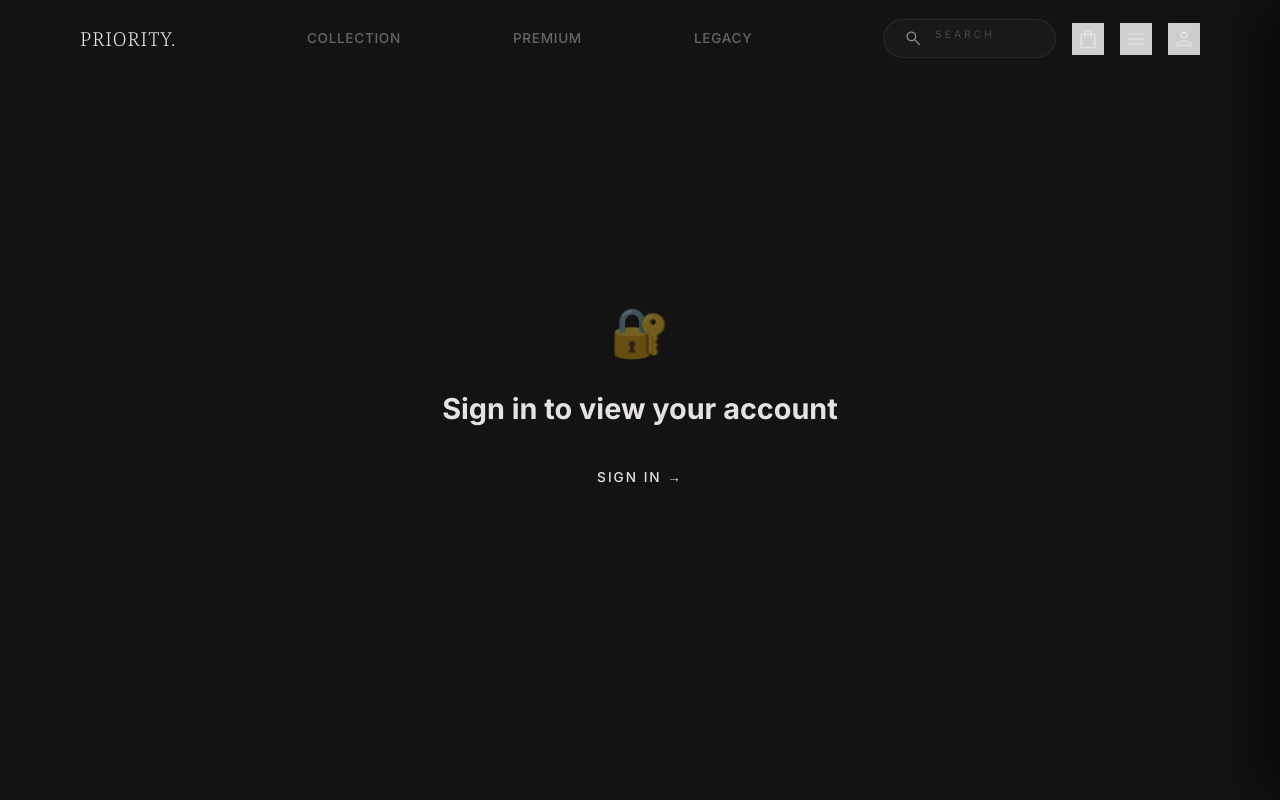
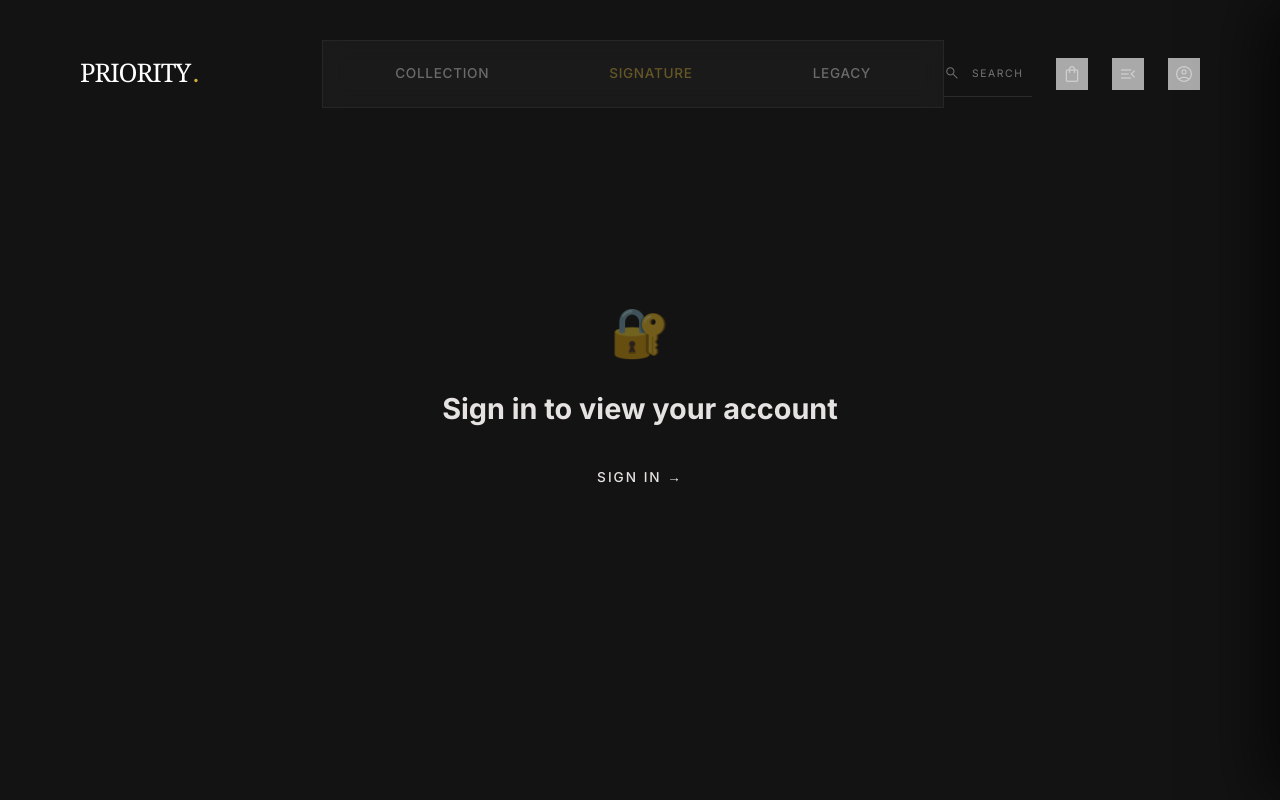
Before and after one commit to himanshuth87/EcommerceWebsite, a React (Vite) app: page /account in a window 1280 px wide. Shown: the top 800 px of the page. Built offline with nearby package versions, Linux system fonts and the light colour scheme; no server answers.

Commit message:
UI: Overhauled Navbar with premium 'Digital Atelier' aesthetic

```diff
--- a/src/layouts/Navbar.css
+++ b/src/layouts/Navbar.css
@@ -1,20 +1,19 @@
+/* Digital Atelier Navigation */
 .navbar-atelier {
   position: fixed;
   top: 0;
   left: 0;
   width: 100%;
-  padding: 12px 0;
   z-index: 1000;
-  transition: all 0.5s var(--transition-standard);
-  border-bottom: 1px solid transparent;
+  padding: 40px 0;
+  transition: all 0.8s cubic-bezier(0.19, 1, 0.22, 1);
 }
 
 .navbar-atelier.scrolled {
-  padding: 8px 0;
-  background: rgba(var(--surface-container-low-rgb), 0.7);
-  backdrop-filter: blur(30px);
-  -webkit-backdrop-filter: blur(30px);
-  border-bottom: 1px solid rgba(var(--on-background-rgb), 0.05);
+  padding: 16px 0;
+  background: rgba(10, 10, 10, 0.6);
+  backdrop-filter: blur(30px) saturate(1.8);
+  border-bottom: 1px solid rgba(255, 255, 255, 0.03);
 }
 
 .navbar-inner {
@@ -23,177 +22,208 @@
   align-items: center;
 }
 
+.nav-left {
+  flex: 1;
+}
+
 .atelier-logo {
-  font-size: 1.2rem;
-  letter-spacing: 4px;
-  color: var(--on-background);
-  font-weight: 900;
+  font-family: 'Noto Serif', serif;
+  font-size: 1.6rem;
+  letter-spacing: -0.04em;
+  color: #fff;
+  font-weight: 400;
+  text-decoration: none;
+  display: inline-flex;
+  align-items: center;
+}
+
+.atelier-logo .gold-dot {
+  color: #d4af37;
+  font-family: 'Inter', sans-serif;
+  margin-left: 2px;
+}
+
+/* Floating Center Nav */
+.nav-center {
+  background: rgba(255, 255, 255, 0.03);
+  padding: 6px 32px;
+  border: 1px solid rgba(255, 255, 255, 0.05);
+  backdrop-filter: blur(10px);
+  scale: 1;
+  transition: all 0.6s cubic-bezier(0.19, 1, 0.22, 1);
+}
+
+.navbar-atelier.scrolled .nav-center {
+  padding: 4px 28px;
+  background: transparent;
+  border-color: transparent;
+  backdrop-filter: none;
 }
 
 .nav-list {
   display: flex;
-  gap: 32px;
+  gap: 40px;
+  list-style: none;
+  padding: 0;
+  margin: 0;
 }
 
 .nav-item {
-  color: var(--on-surface-variant);
-  transition: var(--transition-standard);
-  font-weight: 500;
-  letter-spacing: 2px;
+  font-size: 0.65rem;
+  letter-spacing: 0.25em;
   text-transform: uppercase;
-  font-size: 0.75rem;
+  color: rgba(255, 255, 255, 0.4);
+  text-decoration: none;
+  font-weight: 600;
+  transition: all 0.4s ease;
+  padding: 12px 0;
   position: relative;
-  padding: 8px 0;
-}
-
-.nav-item::after {
-  content: '';
-  position: absolute;
-  bottom: 0;
-  left: 0;
-  width: 0;
-  height: 1px;
-  background: var(--primary);
-  transition: width 0.6s var(--transition-standard);
 }
 
 .nav-item:hover {
-  color: var(--on-background);
+  color: #fff;
 }
 
-.nav-item:hover::after {
-  width: 100%;
+.nav-item.premium-gold {
+  color: #d4af37;
 }
 
-.premium-gold {
-  color: var(--primary-container);
+.nav-item.premium-gold:hover {
+  color: #f2ca50;
+  text-shadow: 0 0 15px rgba(212, 175, 55, 0.3);
 }
 
 .nav-right {
+  flex: 1;
   display: flex;
+  justify-content: flex-end;
   align-items: center;
-  gap: 16px;
+  gap: 24px;
 }
 
+/* Refined Search */
 .search-box {
   display: flex;
   align-items: center;
   gap: 12px;
-  background: rgba(var(--on-background-rgb), 0.03);
-  padding: 8px 20px;
-  border-radius: 40px;
-  border: 1px solid rgba(var(--on-background-rgb), 0.08);
-  transition: all 0.4s var(--transition-standard);
+  border-bottom: 1px solid rgba(255, 255, 255, 0.1);
+  padding: 4px 0;
+  transition: all 0.4s ease;
 }
 
 .search-box:focus-within {
-  background: rgba(var(--on-background-rgb), 0.05);
-  border-color: rgba(var(--on-background-rgb), 0.2);
-  transform: translateY(-1px);
+  border-bottom-color: #d4af37;
+}
+
+.search-box span {
+  font-size: 1rem;
+  opacity: 0.4;
+  color: #fff;
 }
 
 .search-box input {
   background: transparent;
-  width: 100px;
   border: none;
-  padding: 0;
-  color: var(--on-surface);
-  transition: width 0.6s var(--transition-standard);
   outline: none;
+  color: #fff;
+  font-size: 0.65rem;
+  letter-spacing: 0.15em;
+  width: 60px;
+  transition: width 0.6s cubic-bezier(0.19, 1, 0.22, 1);
+  text-transform: uppercase;
 }
 
 .search-box input:focus {
-  width: 180px;
+  width: 140px;
 }
 
 .icon-btn {
-  background: none;
+  background: transparent;
   border: none;
-  color: var(--on-background);
+  color: #fff;
+  cursor: pointer;
   display: flex;
   align-items: center;
-  justify-content: center;
   position: relative;
-  cursor: pointer;
+  opacity: 0.8;
+  transition: opacity 0.3s;
+}
+
+.icon-btn:hover {
+  opacity: 1;
+}
+
+.icon-btn .material-symbols-outlined {
+  font-size: 1.25rem;
 }
 
 .cart-count {
   position: absolute;
-  top: -8px;
+  top: -6px;
   right: -8px;
-  background: var(--primary);
-  color: var(--on-primary);
-  font-size: 0.6rem;
-  width: 16px;
-  height: 16px;
-  border-radius: 50%;
+  background: #d4af37;
+  color: #000;
+  font-size: 0.5rem;
+  font-weight: 800;
+  width: 14px;
+  height: 14px;
   display: flex;
   align-items: center;
   justify-content: center;
-  font-weight: 700;
+  z-index: 1;
 }
 
+/* Panel Drawer */
 .panel-overlay {
   position: fixed;
   inset: 0;
   z-index: 2000;
-  background: rgba(0, 0, 0, 0.4);
-  backdrop-filter: blur(10px);
+  background: rgba(0, 0, 0, 0.8);
+  backdrop-filter: blur(20px);
 }
 
 .panel-drawer {
   position: absolute;
   top: 0;
   right: 0;
-  width: 400px;
+  width: 500px;
   height: 100%;
-  background: var(--surface-container-lowest);
-  padding: 60px 40px;
+  background: #0d0d0d;
+  padding: 80px 60px;
   display: flex;
   flex-direction: column;
-}
-
-@media (max-width: 480px) {
-  .panel-drawer { width: 100%; }
-}
-
-.panel-top {
-  display: flex;
-  justify-content: flex-end;
-  margin-bottom: 80px;
 }
 
 .panel-links {
   display: flex;
   flex-direction: column;
-  gap: 32px;
+  gap: 40px;
+  margin-top: 40px;
 }
 
 .panel-link {
-  font-size: 2.5rem;
-  color: var(--on-background);
-  transition: var(--transition-fast);
-  background: transparent;
-  border: none;
-  text-align: left;
-  cursor: pointer;
+  font-family: 'Noto Serif', serif;
+  font-size: 3rem;
+  color: #fff;
+  text-decoration: none;
+  transition: all 0.5s cubic-bezier(0.19, 1, 0.22, 1);
+  opacity: 0.3;
 }
 
 .panel-link:hover {
+  opacity: 1;
   padding-left: 20px;
-  color: var(--primary);
 }
 
 .admin-link {
-  color: #ff5555 !important;
+  color: #d4af37 !important;
 }
-
-.icon-sm { font-size: 1.2rem; opacity: 0.6; }
 
 .mobile-only { display: none; }
 
 @media (max-width: 1024px) {
   .nav-center, .desktop-only { display: none; }
   .mobile-only { display: flex; }
-  .navbar-atelier { padding: 20px 0; }
+  .navbar-atelier { padding: 24px 0; }
+  .panel-drawer { width: 100%; }
 }
--- a/src/layouts/Navbar.jsx
+++ b/src/layouts/Navbar.jsx
@@ -1,5 +1,5 @@
 import { useState, useEffect } from 'react'
-import { Link, useNavigate } from 'react-router-dom'
+import { Link, useNavigate, useLocation } from 'react-router-dom'
 import { motion, AnimatePresence } from 'framer-motion'
 import { useCart } from '../context/CartContext'
 import { useAuth } from '../context/AuthContext'
@@ -9,12 +9,13 @@ export default function Navbar() {
   const { totalItems, setIsOpen } = useCart()
   const { user, logout } = useAuth()
   const navigate = useNavigate()
+  const location = useLocation()
   const [scrolled, setScrolled] = useState(false)
   const [panelOpen, setPanelOpen] = useState(false)
   const [searchQuery, setSearchQuery] = useState('')
 
   useEffect(() => {
-    const onScroll = () => setScrolled(window.scrollY > 50)
+    const onScroll = () => setScrolled(window.scrollY > 20)
     window.addEventListener('scroll', onScroll)
     return () => window.removeEventListener('scroll', onScroll)
   }, [])
@@ -29,33 +30,32 @@ export default function Navbar() {
   return (
     <>
       <motion.header
-        className={`navbar-atelier ${scrolled ? 'scrolled glass' : ''}`}
+        className={`navbar-atelier ${scrolled ? 'scrolled' : ''}`}
         initial={{ y: -100 }}
         animate={{ y: 0 }}
-        transition={{ duration: 1, ease: [0.19, 1, 0.22, 1] }}
+        transition={{ duration: 1.2, ease: [0.19, 1, 0.22, 1] }}
       >
         <div className="container navbar-inner">
           <div className="nav-left">
-            <Link to="/" className="atelier-logo editorial-header">
-              PRIORITY<span className="gold-gradient-text">.</span>
+            <Link to="/" className="atelier-logo">
+              PRIORITY<span className="gold-dot">.</span>
             </Link>
           </div>
 
           <nav className="nav-center">
             <ul className="nav-list">
-              <li><Link to="/products" className="nav-item label-sm">Collection</Link></li>
-              <li><Link to="/premium" className="nav-item label-sm premium-gold">Premium</Link></li>
-              <li><Link to="/about" className="nav-item label-sm">Legacy</Link></li>
+              <li><Link to="/products" className={`nav-item ${location.pathname === '/products' ? 'active' : ''}`}>Collection</Link></li>
+              <li><Link to="/premium" className={`nav-item premium-gold ${location.pathname === '/premium' ? 'active' : ''}`}>Signature</Link></li>
+              <li><Link to="/about" className={`nav-item ${location.pathname === '/about' ? 'active' : ''}`}>Legacy</Link></li>
             </ul>
           </nav>
 
           <div className="nav-right">
-            <div className="search-box">
-              <span className="material-symbols-outlined icon-sm">search</span>
+            <div className="search-box desktop-only">
+              <span className="material-symbols-outlined">search</span>
               <input
                 type="text"
                 placeholder="SEARCH"
-                className="label-xs"
                 value={searchQuery}
                 onChange={(e) => setSearchQuery(e.target.value)}
                 onKeyDown={handleSearch}
@@ -68,11 +68,11 @@ export default function Navbar() {
             </button>
 
             <button className="icon-btn mobile-only" onClick={() => setPanelOpen(true)}>
-              <span className="material-symbols-outlined">menu</span>
+              <span className="material-symbols-outlined">menu_open</span>
             </button>
 
             <Link to="/account" className="icon-btn desktop-only">
-              <span className="material-symbols-outlined">person</span>
+              <span className="material-symbols-outlined">account_circle</span>
             </Link>
           </div>
         </div>
@@ -81,7 +81,7 @@ export default function Navbar() {
       <AnimatePresence>
         {panelOpen && (
           <motion.div
-            className="panel-overlay glass"
+            className="panel-overlay"
             initial={{ opacity: 0 }}
             animate={{ opacity: 1 }}
             exit={{ opacity: 0 }}
@@ -92,25 +92,25 @@ export default function Navbar() {
               initial={{ x: '100%' }}
               animate={{ x: 0 }}
               exit={{ x: '100%' }}
-              transition={{ type: 'spring', damping: 25, stiffness: 200 }}
+              transition={{ type: 'spring', damping: 30, stiffness: 300 }}
               onClick={e => e.stopPropagation()}
             >
-              <div className="panel-top">
+              <div style={{ display: 'flex', justifyContent: 'flex-end', marginBottom: '60px' }}>
                 <button className="icon-btn" onClick={() => setPanelOpen(false)}>
-                  <span className="material-symbols-outlined">close</span>
+                  <span className="material-symbols-outlined" style={{ fontSize: '2rem' }}>close</span>
                 </button>
               </div>
               <div className="panel-links">
-                <Link to="/products" className="panel-link editorial-header" onClick={() => setPanelOpen(false)}>Collection</Link>
-                <Link to="/premium" className="panel-link editorial-header" onClick={() => setPanelOpen(false)}>Premium</Link>
-                <Link to="/account" className="panel-link editorial-header" onClick={() => setPanelOpen(false)}>Account</Link>
+                <Link to="/products" className="panel-link" onClick={() => setPanelOpen(false)}>Collection</Link>
+                <Link to="/premium" className="panel-link" onClick={() => setPanelOpen(false)}>Signature Line</Link>
+                <Link to="/account" className="panel-link" onClick={() => setPanelOpen(false)}>Account</Link>
                 {user?.role === 'admin' && (
-                   <Link to="/admin" className="panel-link editorial-header admin-link" onClick={() => setPanelOpen(false)}>Admin</Link>
+                   <Link to="/admin" className="panel-link admin-link" onClick={() => setPanelOpen(false)}>Control Center</Link>
                 )}
                 {user ? (
-                   <button onClick={() => { logout(); setPanelOpen(false); navigate('/') }} className="panel-link editorial-header">Logout</button>
+                   <button onClick={() => { logout(); setPanelOpen(false); navigate('/') }} className="panel-link">Sign Out</button>
                 ) : (
-                   <Link to="/login" className="panel-link editorial-header" onClick={() => setPanelOpen(false)}>Login</Link>
+                   <Link to="/login" className="panel-link" onClick={() => setPanelOpen(false)}>Identify</Link>
                 )}
               </div>
             </motion.div>
```
